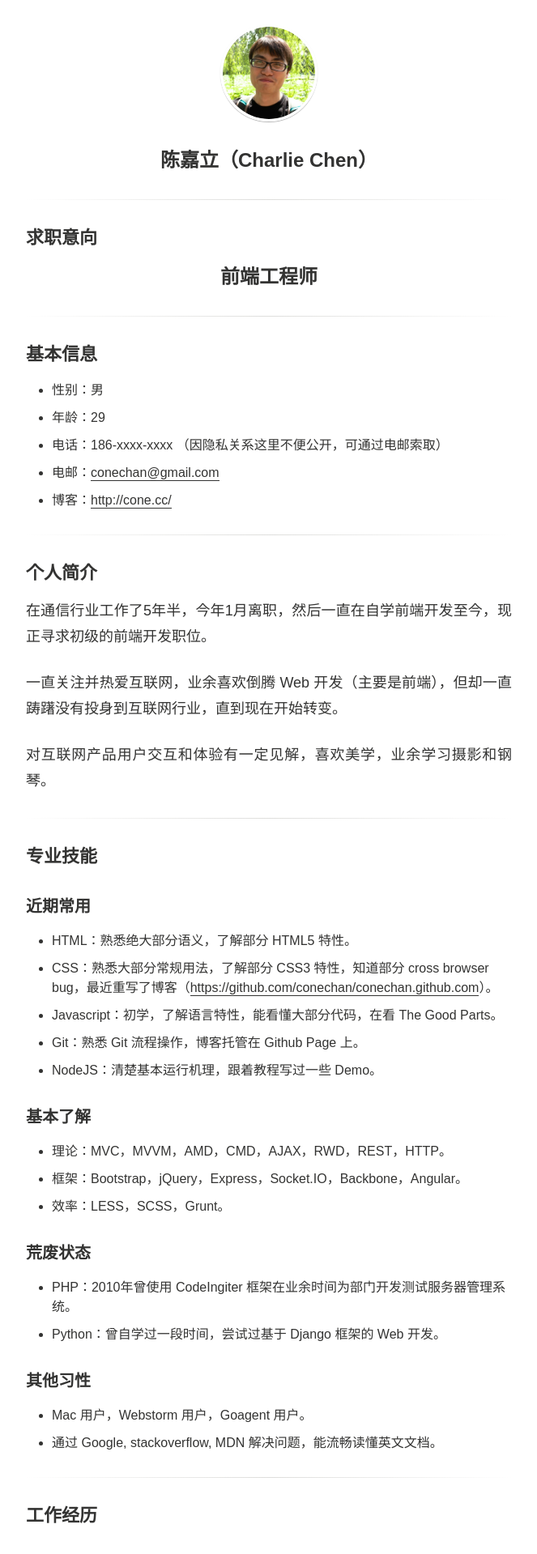
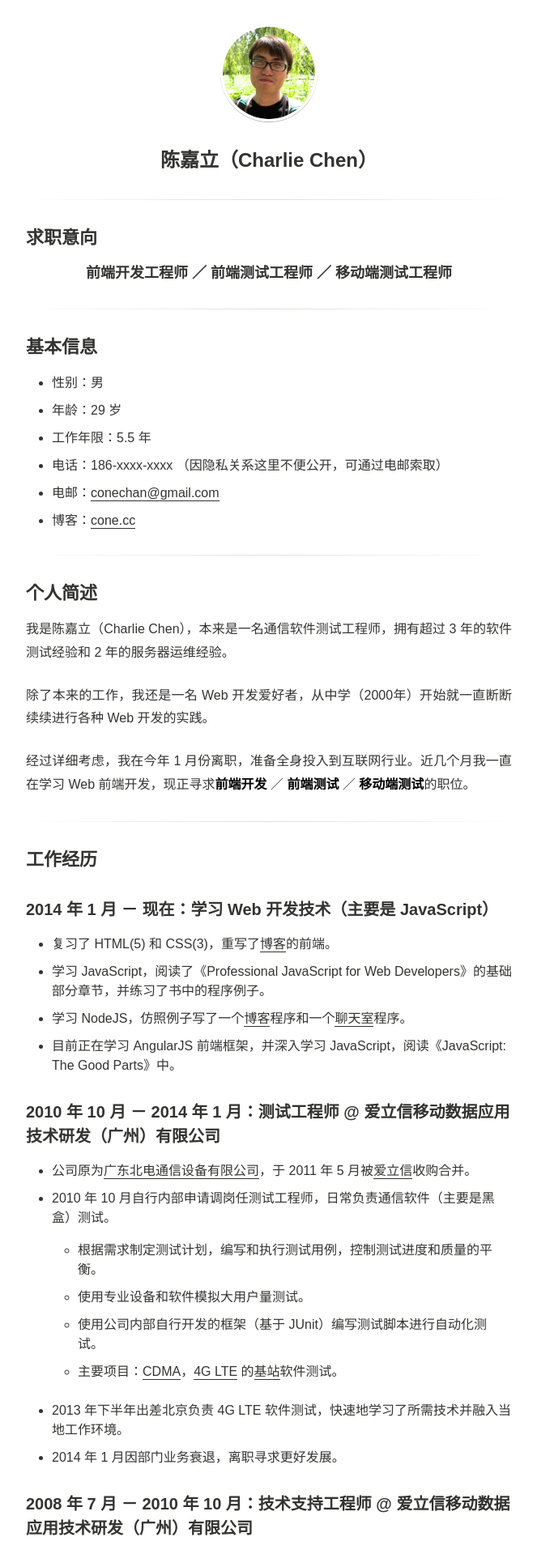
Before and after one commit to conechan/conechan.github.io, a Jekyll site: the page built from cv-cn.md, in a window 1280 px wide. Shown: the top 1919 px of the page at 81% size, without its empty margins (308-971 px from the left). Built offline with Jekyll 4.4.1, drawn with Linux system fonts in a browser that asks for light colours; Markdown is read by kramdown in place of the engine named in the settings; some of the changed text lies outside the part shown.

Commit message:
modified cv-cn.md

```diff
--- a/css/style.css
+++ b/css/style.css
@@ -679,13 +679,16 @@
 }
 
 #page-wrapper h6 {
-  font-size: 24px;
   text-align: center;
   margin: 0;
 }
 
 #page-wrapper .post-content {
   font-family: \5b8b\4f53,Arial,sans-serif;
+}
+
+.post-content p {
+  font-size: 16px;
 }
 
 #page-wrapper hr {
--- a/cv-cn.md
+++ b/cv-cn.md
@@ -11,73 +11,84 @@
 
 ## 求职意向
 
-###### 前端工程师
+###### 前端开发工程师 ／ 前端测试工程师 ／ 移动端测试工程师
 
 ---
 
 ## 基本信息
 
 - 性别：男
-- 年龄：29
+- 年龄：29 岁
+- 工作年限：5.5 年
 - 电话：186-xxxx-xxxx （因隐私关系这里不便公开，可通过电邮索取）
 - 电邮：[conechan@gmail.com](mailto:conechan@gmail.com)
-- 博客：[http://cone.cc/](http://cone.cc/)
+- 博客：[cone.cc](http://cone.cc/)
 
 ---
 
-## 个人简介
+## 个人简述
 
-在通信行业工作了5年半，今年1月离职，然后一直在自学前端开发至今，现正寻求初级的前端开发职位。
+我是陈嘉立（Charlie Chen），本来是一名通信软件测试工程师，拥有超过 3 年的软件测试经验和 2 年的服务器运维经验。
 
-一直关注并热爱互联网，业余喜欢倒腾 Web 开发（主要是前端），但却一直踌躇没有投身到互联网行业，直到现在开始转变。
+除了本来的工作，我还是一名 Web 开发爱好者，从中学（2000年）开始就一直断断续续进行各种 Web 开发的实践。
 
-对互联网产品用户交互和体验有一定见解，喜欢美学，业余学习摄影和钢琴。
+经过详细考虑，我在今年 1 月份离职，准备全身投入到互联网行业。近几个月我一直在学习 Web 前端开发，现正寻求**前端开发** ／ **前端测试** ／ **移动端测试**的职位。
+
+---
+
+## 工作经历
+
+### 2014 年 1 月 － 现在：学习 Web 开发技术（主要是 JavaScript）
+
+- 复习了 HTML(5) 和 CSS(3)，重写了[博客](https://github.com/conechan/conechan.github.com)的前端。
+- 学习 JavaScript，阅读了《Professional JavaScript for Web Developers》的基础部分章节，并练习了书中的程序例子。
+- 学习 NodeJS，仿照例子写了一个[博客](https://github.com/conechan/learnExpressNblog)程序和一个[聊天室](https://github.com/conechan/learnNodeChatroom)程序。
+- 目前正在学习 AngularJS 前端框架，并深入学习 JavaScript，阅读《JavaScript: The Good Parts》中。
+
+### 2010 年 10 月 － 2014 年 1 月：测试工程师 @ 爱立信移动数据应用技术研发（广州）有限公司
+
+- 公司原为[广东北电通信设备有限公司](http://en.wikipedia.org/wiki/Nortel)，于 2011 年 5 月被[爱立信](http://www.ericsson.com/)收购合并。
+- 2010 年 10 月自行内部申请调岗任测试工程师，日常负责通信软件（主要是黑盒）测试。
+  - 根据需求制定测试计划，编写和执行测试用例，控制测试进度和质量的平衡。
+  - 使用专业设备和软件模拟大用户量测试。
+  - 使用公司内部自行开发的框架（基于 JUnit）编写测试脚本进行自动化测试。
+  - 主要项目：[CDMA](http://en.wikipedia.org/wiki/CDMA2000)，[4G LTE](http://en.wikipedia.org/wiki/LTE_(telecommunication\)) 的[基站](http://en.wikipedia.org/wiki/Base_station)软件测试。
+- 2013 年下半年出差北京负责 4G LTE 软件测试，快速地学习了所需技术并融入当地工作环境。
+- 2014 年 1 月因部门业务衰退，离职寻求更好发展。
+
+### 2008 年 7 月 － 2010 年 10 月：技术支持工程师 @ 爱立信移动数据应用技术研发（广州）有限公司
+
+- 日常主要负责测试用服务器（Unix）、网络（路由交换）安装配置维护工作。
+- 使用 PHP CodeIngiter 框架快速开发了 Web 界面[测试服务器管理系统](https://github.com/conechan/TTMS)，方便测试人员控制服务器设备。
+- 在公司内网搭建了知识分享平台（MediaWiki），供同事分享和查阅技术心得。
+
+---
+
+## 教育经历
+
+### 2004 年 9 月 － 2008 年 7 月：信息工程本科学士 @ 华南理工大学
+
+- 课外时间在[百步梯网站](http://www.100steps.net/)任美工（前端）组长，引入 Web 重构思想，对站内 table 布局栏目进行 CSS 重构。
 
 ---
 
 ## 专业技能
 
-### 近期常用
-
-- HTML：熟悉绝大部分语义，了解部分 HTML5 特性。
-- CSS：熟悉大部分常规用法，了解部分 CSS3 特性，知道部分 cross browser bug，最近重写了博客（[https://github.com/conechan/conechan.github.com](https://github.com/conechan/conechan.github.com)）。
-- Javascript：初学，了解语言特性，能看懂大部分代码，在看 The Good Parts。
-- Git：熟悉 Git 流程操作，博客托管在 Github Page 上。
-- NodeJS：清楚基本运行机理，跟着教程写过一些 Demo。
-
-### 基本了解
-
-- 理论：MVC，MVVM，AMD，CMD，AJAX，RWD，REST，HTTP。
-- 框架：Bootstrap，jQuery，Express，Socket.IO，Backbone，Angular。
-- 效率：LESS，SCSS，Grunt。
-
-### 荒废状态
-
-- PHP：2010年曾使用 CodeIngiter 框架在业余时间为部门开发测试服务器管理系统。
-- Python：曾自学过一段时间，尝试过基于 Django 框架的 Web 开发。
-
-### 其他习性
-
-- Mac 用户，Webstorm 用户，Goagent 用户。
-- 通过 Google, stackoverflow, MDN 解决问题，能流畅读懂英文文档。
+- 熟悉软件测试原理、方法，超过 3 年通信软件测试经验。
+- 熟悉 HTML 和 CSS，有一定的编写能力。
+- 初步掌握 JavaScript 和 NodeJS，有一定实践经验。
+- 熟悉软件开发流程（瀑布流／敏捷开发），熟悉 Git 版本控制。
+- 基本了解各种常见前后端开发技术。
+- 基本了数据库技术，使用过 MySQL 和 MongoDB。
+- 接触过的语言：C，PHP，Pyhton，Java。
+- 熟悉 Unix/Linux，有 2 年服务器运维经验。
+- 有较好的英语读写听说能力，能流畅读懂英文文档，工作 5 年多一直使用英语作为官方书面语言。
 
 ---
 
-## 工作经历
+## 其他习性
 
-### 2008年7月－2014年1月：爱立信移动数据应用研发中心（广州）
-
-- 公司原为北电通信设备（Nortel）广东研发中心，2011年5月被爱立信（Ericsson）收购合并。
-- 2008年6月入职任实验室技术支持工程师，负责维护和搭建实验室测试环境。
-- 2010年11月自行申请调岗任产品测试工程师，负责通信软件测试。
-- 2014年1月公司人事调整，自愿离职。
-
----
-
-## 教育经历
-
-### 2004年9月－2008年7月：华南理工大学 信息工程 本科
-
-- 曾在百步梯网站（[http://www.100steps.net/](http://www.100steps.net/)）工作，引入 Web 重构思想，对站内 table 布局栏目进行 CSS 重构。
-
----
+- Mac 用户。
+- 中度完美主义者，但不是处女座。
+- 艺术爱好者，业余学习摄影和钢琴。
+- 喜欢户外活动，骑车、爬山、徒步、潜水等。
```
Also changed, not shown: 1 other file.
